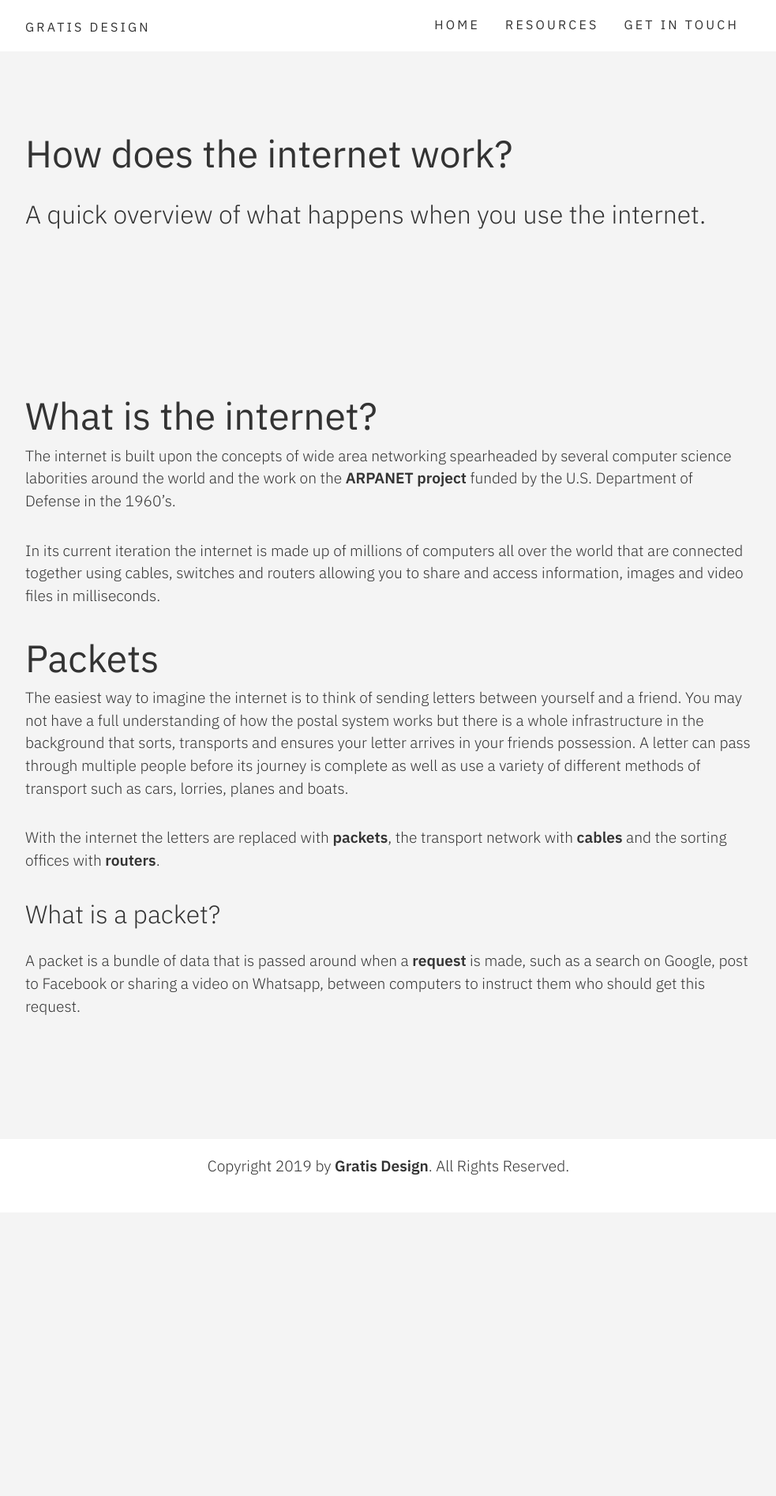
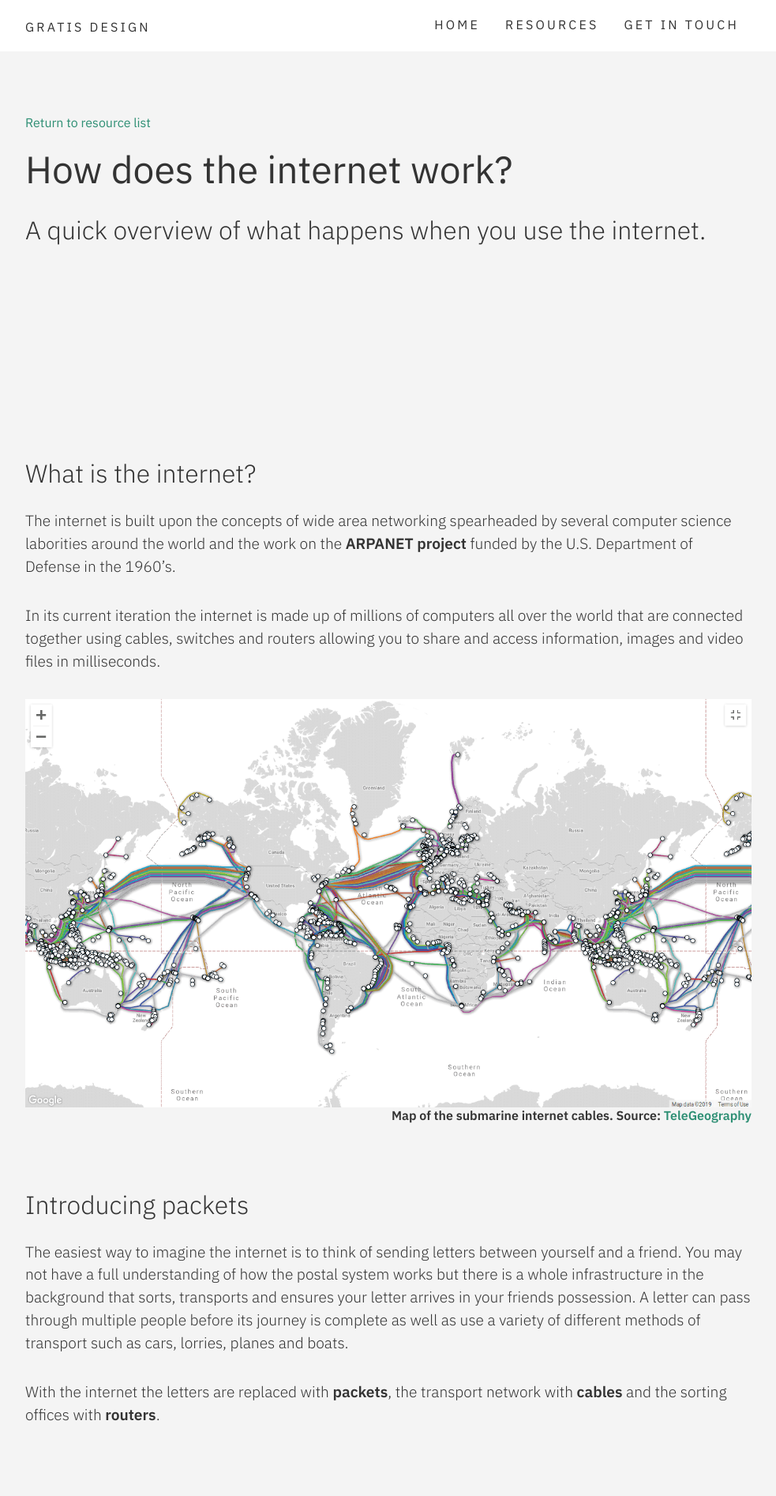
Before and after one commit to Hiauk/gratis-design, a Jekyll site: the page built from _resources/how-does-the-internet-work.md, in a window 1280 px wide. Shown: the top 1894 px of the page at 79% size, without its empty margins (148-1131 px from the left). Built offline with Jekyll 4.4.1, drawn with Linux system fonts in a browser that asks for light colours; before the commit the page ends 1535 px from its top, so only the background shows below that; some of the changed text lies outside the part shown.

Commit message:
Added new resource page

```diff
--- a/_layouts/resource.html
+++ b/_layouts/resource.html
@@ -3,13 +3,14 @@
 ---
 <section>
     <div class="container">
+	<a href="/resources">Return to resource list</a>
         <h1 class="page-header">{{ page.title }}</h1>
         <h2 class="page-subheader">{{ page.description }}</h2>
     </div>
 </section>
 
 <section>
-    <div class="container">
+    <div class="container resource-body">
         {{ content }}
     </div>
 </section>
--- a/_resources/how-does-the-internet-work.md
+++ b/_resources/how-does-the-internet-work.md
@@ -6,13 +6,18 @@
 categories: faq
 ---
 
-# What is the internet?
+## What is the internet?
 
 The internet is built upon the concepts of wide area networking spearheaded by several computer science laborities around the world and the work on the **ARPANET project** funded by the U.S. Department of Defense in the 1960's.
 
 In its current iteration the internet is made up of millions of computers all over the world that are connected together using cables, switches and routers allowing you to share and access information, images and video files in milliseconds.
 
-# Packets
+<figure>
+   <img src="/images/resources/how-does-the-internet-work/submarine-internet-cables.png" alt="submarine-internet-cables">
+   <figcaption>Map of the submarine internet cables. Source: <a href="https://www.submarinecablemap.com">TeleGeography</a></figcaption>
+</figure>
+
+## Introducing packets
 
 The easiest way to imagine the internet is to think of sending letters between yourself and a friend. You may not have a full understanding of how the postal system works but there is a whole infrastructure in the background that sorts, transports and ensures your letter arrives in your friends possession. A letter can pass through multiple people before its journey is complete as well as use a variety of different methods of transport such as cars, lorries, planes and boats.
 
@@ -21,3 +26,34 @@
 ## What is a packet?
 
 A packet is a bundle of data that is passed around when a **request** is made, such as a search on Google, post to Facebook or sharing a video on Whatsapp, between computers to instruct them who should get this request.
+
+### Send a request
+
+Among the bundle of data a lot of important information is stored including the address of the sender's computer and the address of the requested web server. Using this information the packet is passed through the internet via routers and switches until it arrives at the correct server.
+
+### Return information
+
+Now the packet is with the server it is able to request the information it was sent to retrieve such as an image. The server will then send a packet of its own in response back to the sender's computer which will contain the requested image.
+
+<figure>
+   <img src="/images/resources/how-does-the-internet-work/things-in-space.png" alt="everything-in-space-right-now">
+   <figcaption>Map of all satellites in orbit right now around Earth. Source: <a href="http://stuffin.space/">Stuff in Space</a></figcaption>
+</figure>
+
+## What does this mean?
+
+All of this happens in the blink of an eye, allowing information to flow quickly and freely over the internet.
+
+Thanks to this amazing speed and accuracy the internet has become a key part of everything; even home appliances now communicate over the internet and lightbulbs can be controlled from your mobile phone.
+
+The internet is always expanding as more and more people get connected and companies shift their business focus more towards ecommerce and online advertising.
+
+## Some facts about internet traffic
+
+Every second there is over 68,000GB of internet traffic. This is roughly equal to sending 13,926,400 high quality pictures every second.
+
+Part of this traffic is made up of:
+
+* Over 72,000 Google searches.
+* Over 75,000 videos being watched on YouTube.
+* Over 2,700,000 emails being sent.
--- a/css/main.css
+++ b/css/main.css
@@ -66,7 +66,7 @@
 
 .header-block{
     background-color: #333;
-    background-image: url('/images/gratis-homepage.jpeg');
+    background-image: url('/images/homepage/gratis-homepage.jpeg');
     background-position: center;
     background-size: cover;
     color: #fff;
@@ -99,7 +99,6 @@
 
 .stats-screen{
     background-color: #333;
-    background-image: url('/images/gratis-stats.png');
     background-position: center;
     background-attachment: fixed;
     background-size: cover;
@@ -130,6 +129,22 @@
     .stats-screen .columns{
         margin-bottom: 2em;
     }
+}
+
+.resource-body h2{
+    margin-top: 2.6em;
+
+}
+
+.resource-body figure{
+    margin: 0;
+    padding: 0;
+}
+
+.resource-body figure > figcaption{
+    text-align: right;
+    font-weight: bold;
+    font-size: 1em;
 }
 
 ol{
--- a/css/style.css
+++ b/css/style.css
@@ -111,7 +111,7 @@
 font-weight: 500;
 }
 
-p, .main-content > ul > li, ol > li{
+p, .main-content ul > li, ol > li{
 font-size: 1.2em;
 font-weight: 300;
 line-height: 1.5em;
@@ -162,14 +162,6 @@
 max-width: 100%;
 display: block;
 margin: 0 auto;
--webkit-filter: grayscale(100%); /* Ch 23+, Saf 6.0+, BB 10.0+ */
-filter: grayscale(100%); /* FF 35+ */
-}
-
-img:hover{
-transition: filter .5s ease-in-out;
--webkit-filter: grayscale(0%); /* Ch 23+, Saf 6.0+, BB 10.0+ */
-filter: grayscale(0%); /* FF 35+ */
 }
 
 .main-content{
```
Also changed, not shown: images/gratis-stats.png (deleted), images/homepage/gratis-homepage.jpeg (renamed from images/gratis-homepage.jpeg), images/resources/how-does-the-internet-work/submarine-internet-cables.png (added), images/resources/how-does-the-internet-work/things-in-space.png (added).
